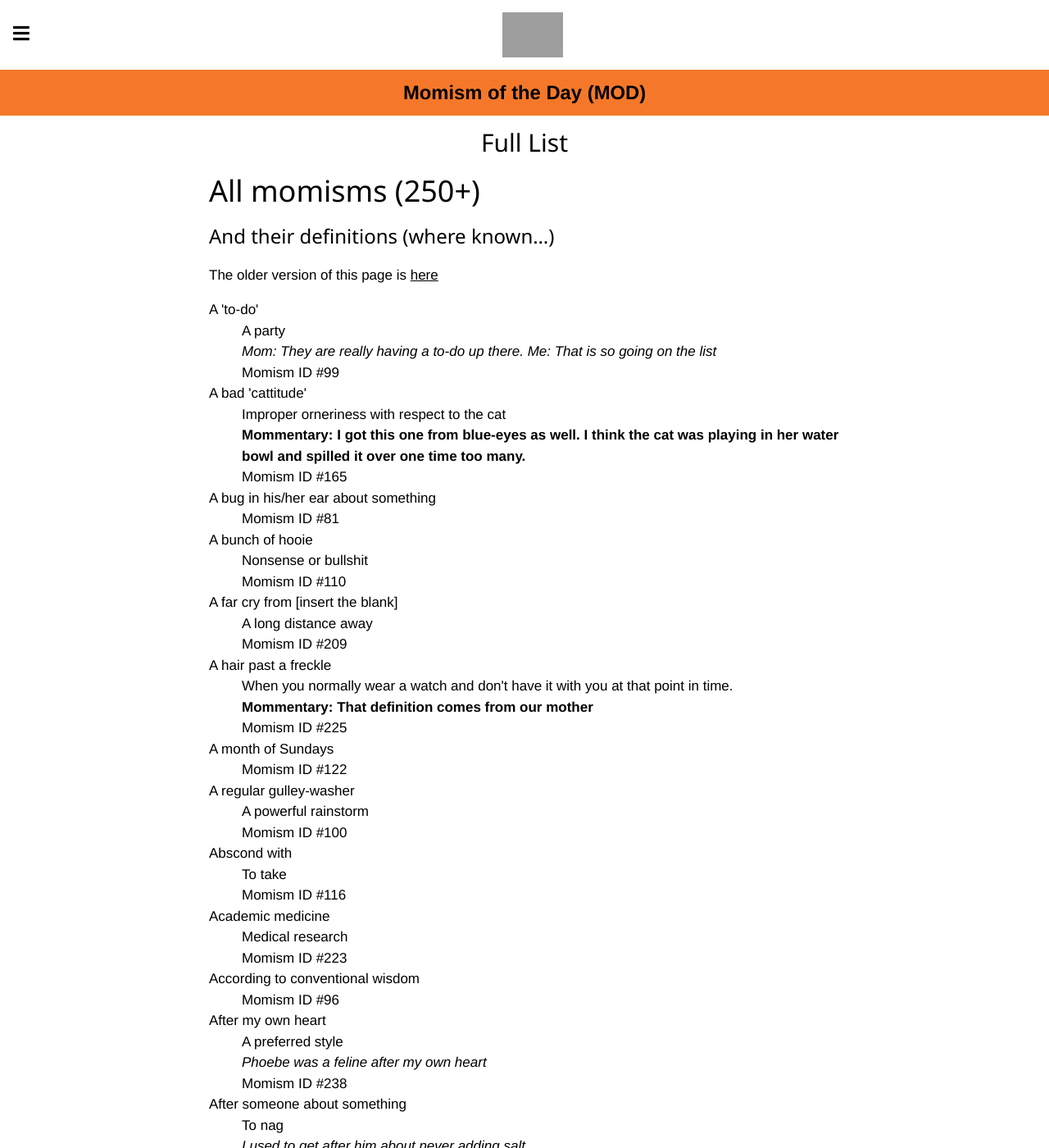
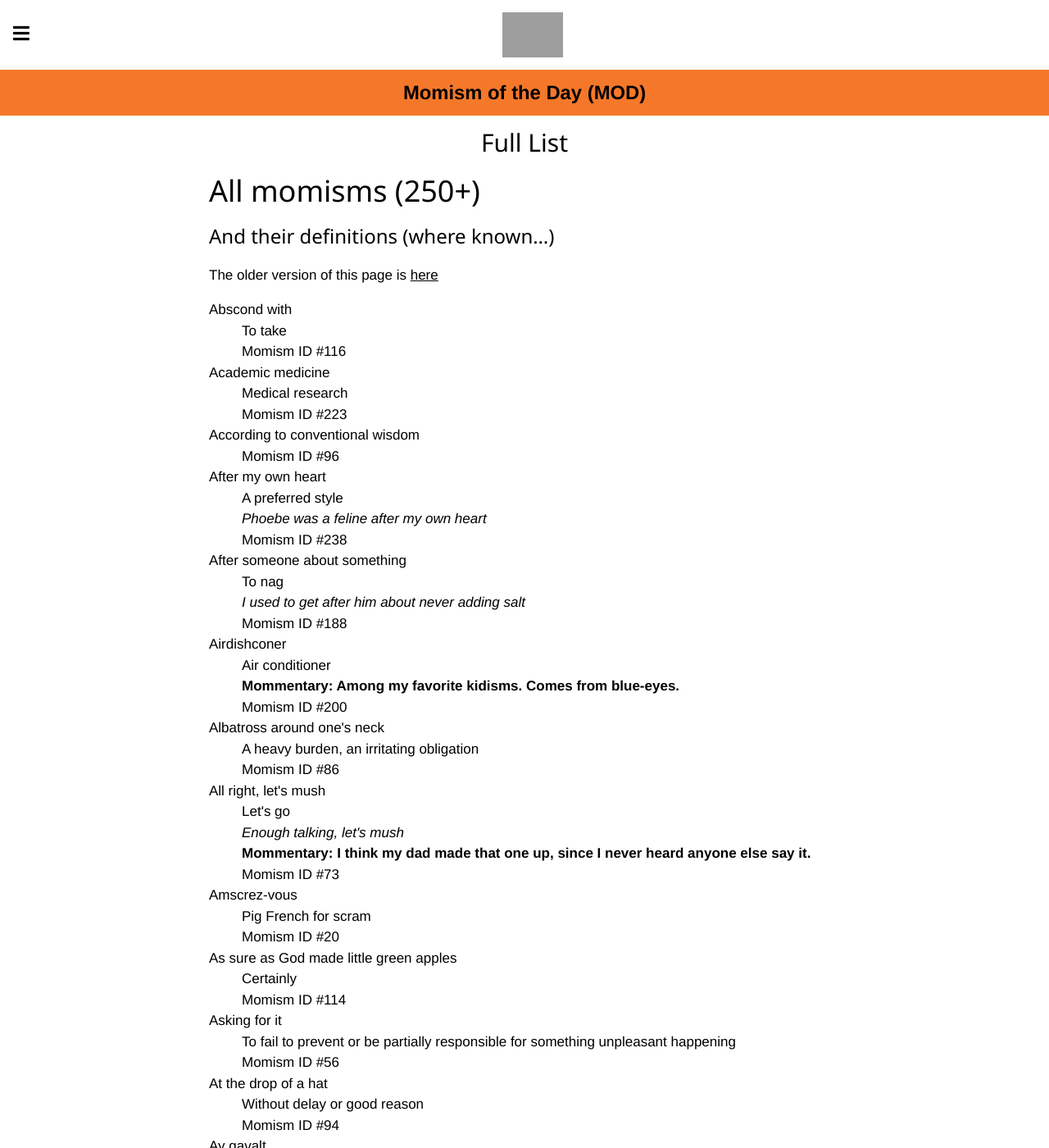
Before and after one commit to summerhays/new_momisms, a Jekyll site: the page built from old_list.md, in a window 1280 px wide and 1400 px high. Shown: the whole window at 82% size. Built offline with Jekyll 4.4.1, drawn with Linux system fonts in a browser that asks for light colours; some of the changed text lies outside the part shown; grey boxes are pictures that could not be loaded.

Commit message:
momism alpha update

```diff
--- a/_data/momisms.yaml
+++ b/_data/momisms.yaml
@@ -1,29 +1,3 @@
-- momism: "A 'to-do'"
-  order: 99
-  definition: "A party"
-  example: "Mom: They are really having a to-do up there. Me: That is so going on the list"
-- momism: "A bad 'cattitude'"
-  order: 165
-  definition: "Improper orneriness with respect to the cat"
-  mommentary: "I got this one from blue-eyes as well. I think the cat was playing in her water bowl and spilled it over one time too many."
-  links: "<img class='img_small' src='/assets/images/bad_cattitude.jpg' alt='A bad cattitude'>"
-- momism: "A bug in his/her ear about something"
-  order: 81
-- momism: "A bunch of hooie"
-  order: 110
-  definition: "Nonsense or bullshit"
-- momism: "A far cry from [insert the blank] "
-  order: 209
-  definition: "A long distance away"
-- momism: "A hair past a freckle"
-  order: 225
-  definition: "When you normally wear a watch and don't have it with you at that point in time."
-  mommentary: "That definition comes from our mother"
-- momism: "A month of Sundays"
-  order: 122
-- momism: "A regular gulley-washer"
-  order: 100
-  definition: "A powerful rainstorm"
 - momism: "Abscond with"
   order: 116
   definition: "To take"
@@ -73,6 +47,11 @@
 - momism: "Back in a mo"
   order: 190
   definition: "I'll be back in a moment"
+- momism: "Bad cattitude"
+  order: 165
+  definition: "Improper orneriness with respect to the cat"
+  mommentary: "I got this one from blue-eyes as well. I think the cat was playing in her water bowl and spilled it over one time too many."
+  links: "<img class='img_small' src='/assets/images/bad_cattitude.jpg' alt='A bad cattitude'>"
 - momism: "Bass-ackwards"
   order: 144
   definition: "Inverse of ass-backwards"
@@ -110,9 +89,14 @@
 - momism: "Bouncing off the walls"
   order: 25
   definition: "Hyperactive"
+- momism: "Bug in his/her ear about something"
+  order: 81
 - momism: "Bumbershoot"
   order: 160
   definition: "Umbrella"
+- momism: "Bunch of hooie"
+  order: 110
+  definition: "Nonsense or bullshit"
 - momism: "Busybox"
   order: 139
   definition: "An object someone likes to play or tinker with"
@@ -220,6 +204,10 @@
 - momism: "Downright nippy"
   order: 65
   definition: "Irritable, hostile, or aggressive"
+- momism: "Droll"
+  order: 74
+  definition: "Consulting the dictionary multiple times has not clarified what this means"
+  example: "That's droll"
 - momism: "Dubious"
   order: 222
   example: "She seems pretty dubious, in my view"
@@ -237,6 +225,9 @@
   order: 30
 - momism: "Egg-shaped"
   order: 64
+- momism: "Far cry from [insert the blank] "
+  order: 209
+  definition: "A long distance away"
 - momism: "Fewidgewator"
   order: 201
   definition: "Refridgerator"
@@ -308,6 +299,10 @@
 - momism: "Grungy"
   order: 119
   definition: "Dirty, grimey"
+- momism: "Hair past a freckle"
+  order: 225
+  definition: "When you normally wear a watch and don't have it with you at that point in time."
+  mommentary: "That definition comes from our mother"
 - momism: "Hair raising experience"
   order: 178
   definition: "A scary experience"
@@ -481,6 +476,10 @@
   order: 176
   definition: "With great speed, intensity, vigour, impact, or success"
   example: "Don't worry, at restaurants, I tip like gangbusters"
+- momism: "Linguine listserv"
+  order: 112
+  definition: "Mother's linguistics nerd listserv"
+  example: "I'm going to post that interesting link on Second Language Acquisition to the linguine listserv."
 - momism: "Lord love a duck"
   order: 72
   definition: "(Exclamation)"
@@ -511,6 +510,8 @@
 - momism: "Mid-section"
   order: 208
   definition: "Waist"
+- momism: "Month of Sundays"
+  order: 122
 - momism: "More power to you, (son!)"
   order: 194
   definition: "The usual definition is that one approves of what someone is doing and hopes it will be successful. However, in mom's case, there is also a skepticism that the scheme will be successful"
@@ -620,6 +621,9 @@
 - momism: "Recipe for disaster"
   order: 213
   definition: "Something that is likely to result in disaster"
+- momism: "Regular gulley-washer"
+  order: 100
+  definition: "A powerful rainstorm"
 - momism: "Roaring Around"
   order: 2
 - momism: "Roll up your pants, it's too late to save your shoes"
@@ -731,19 +735,6 @@
   order: 234
   definition: "To like"
   example: "My daughter was quite taken with 'woo-wee-sa'"
-- momism: "That's droll"
-  order: 74
-  definition: "Consulting the dictionary multiple times has not clarified what this means"
-- momism: "The linguine listserv"
-  order: 112
-  definition: "Mother's linguistics nerd listserv"
-  example: "I'm going to post that interesting link on Second Language Acquisition to the linguine listserv."
-- momism: "The US mule"
-  order: 218
-  definition: "The US Mail"
-  mommentary: "Did you know that I got the US mule from a cartoon when I was a kid; it was called Li'l Abner. It is political satire."
-- momism: "The whole shebangdasium"
-  order: 141
 - momism: "Thee and me"
   order: 62
 - momism: "These parts"
@@ -759,6 +750,10 @@
 - momism: "Tickled Pink"
   order: 7
   definition: "Very amused"
+- momism: "To-do"
+  order: 99
+  definition: "A party"
+  example: "Mom: They are really having a to-do up there. Me: That is so going on the list"
 - momism: "Tougher than boiled owl"
   order: 66
   definition: "Very hard to chew"
@@ -777,6 +772,10 @@
   order: 244
   definition: "A lot of something"
   example: "We have tea up the wazoo! "
+- momism: "US mule"
+  order: 218
+  definition: "The US Mail"
+  mommentary: "Did you know that I got the US mule from a cartoon when I was a kid; it was called Li'l Abner. It is political satire."
 - momism: "Went belly-up"
   order: 245
   definition: "Died"
@@ -807,6 +806,8 @@
   mommentary: "Referring to the likelihood that the answer to the question has several parts."
 - momism: "Whole kit and kaboodle"
   order: 140
+- momism: "Whole shebangdasium"
+  order: 141
 - momism: "Whole shooting match"
   order: 108
   definition: "The whole thing"
```
